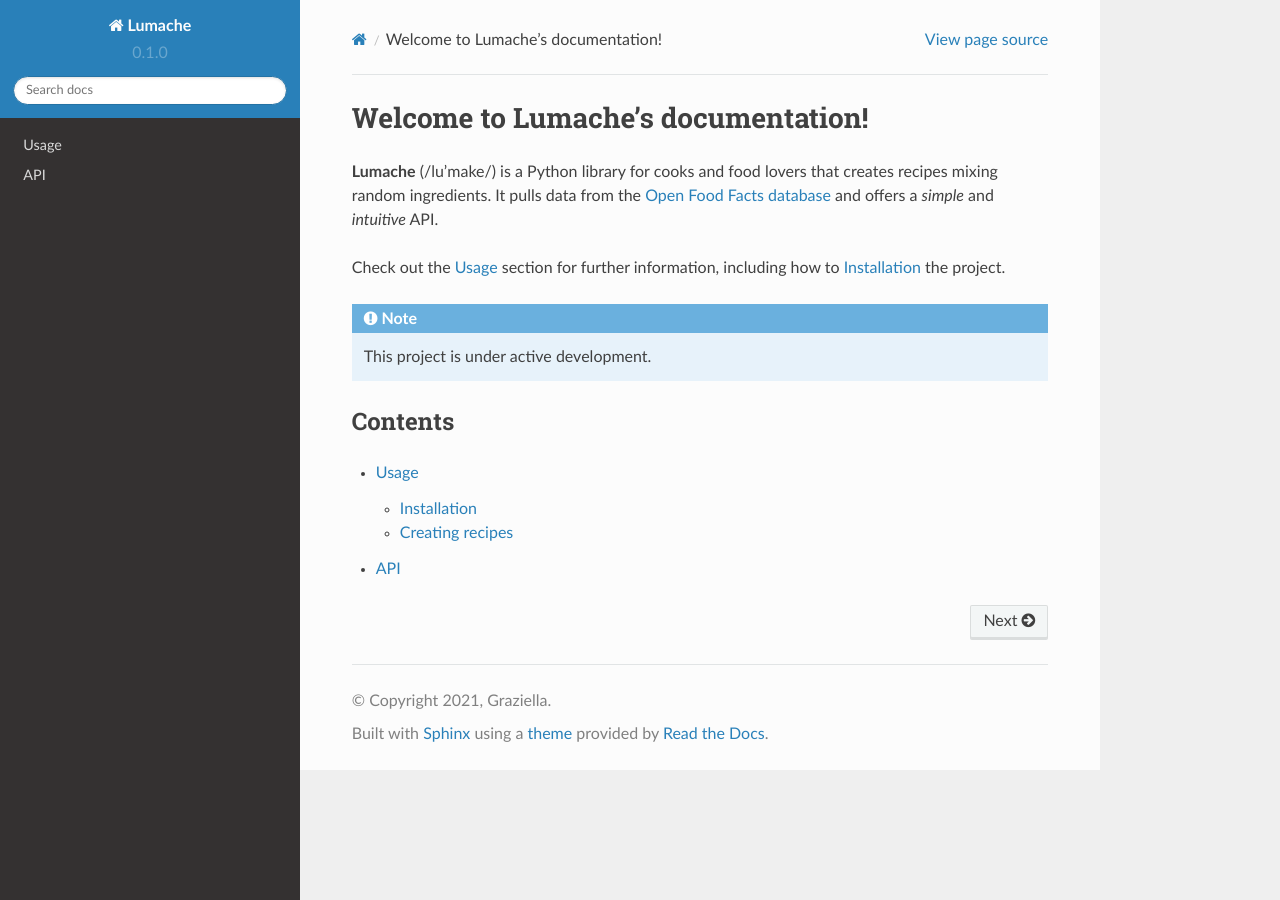
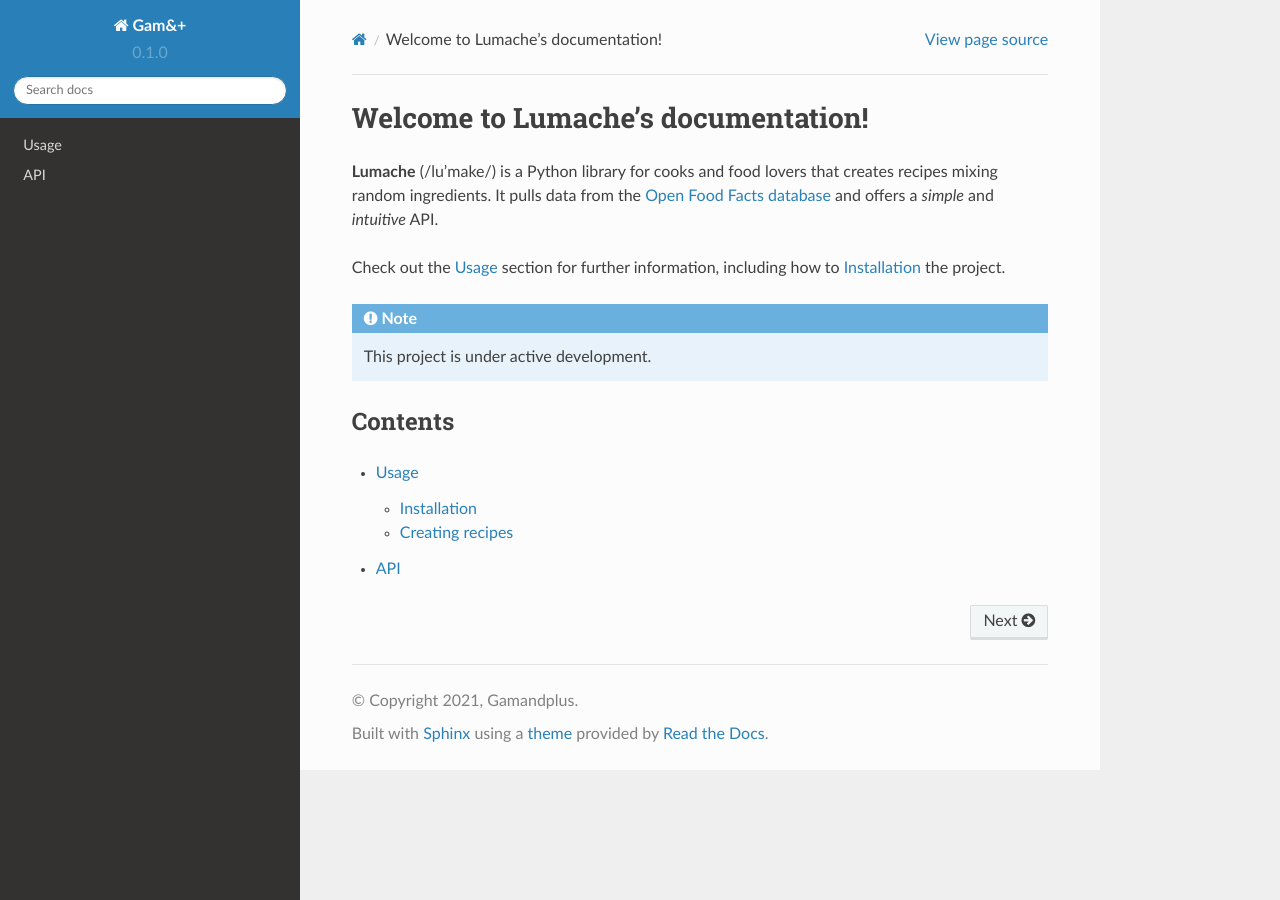
Before and after one commit to conradpringiers/Gam-docs, a Sphinx documentation site: the page built from docs/source/index.rst, in a window 1280 px wide. Built offline with Sphinx 7.4.7 and the Read the Docs theme 2.0.0, drawn with Linux system fonts in a browser that asks for light colours.

Commit message:
Update conf.py

```diff
--- a/docs/source/conf.py
+++ b/docs/source/conf.py
@@ -2,9 +2,9 @@
 
 # -- Project information
 
-project = 'Lumache'
-copyright = '2021, Graziella'
-author = 'Graziella'
+project = 'Gam&+'
+copyright = '2021, Gamandplus'
+author = 'COnix'
 
 release = '0.1'
 version = '0.1.0'
```
